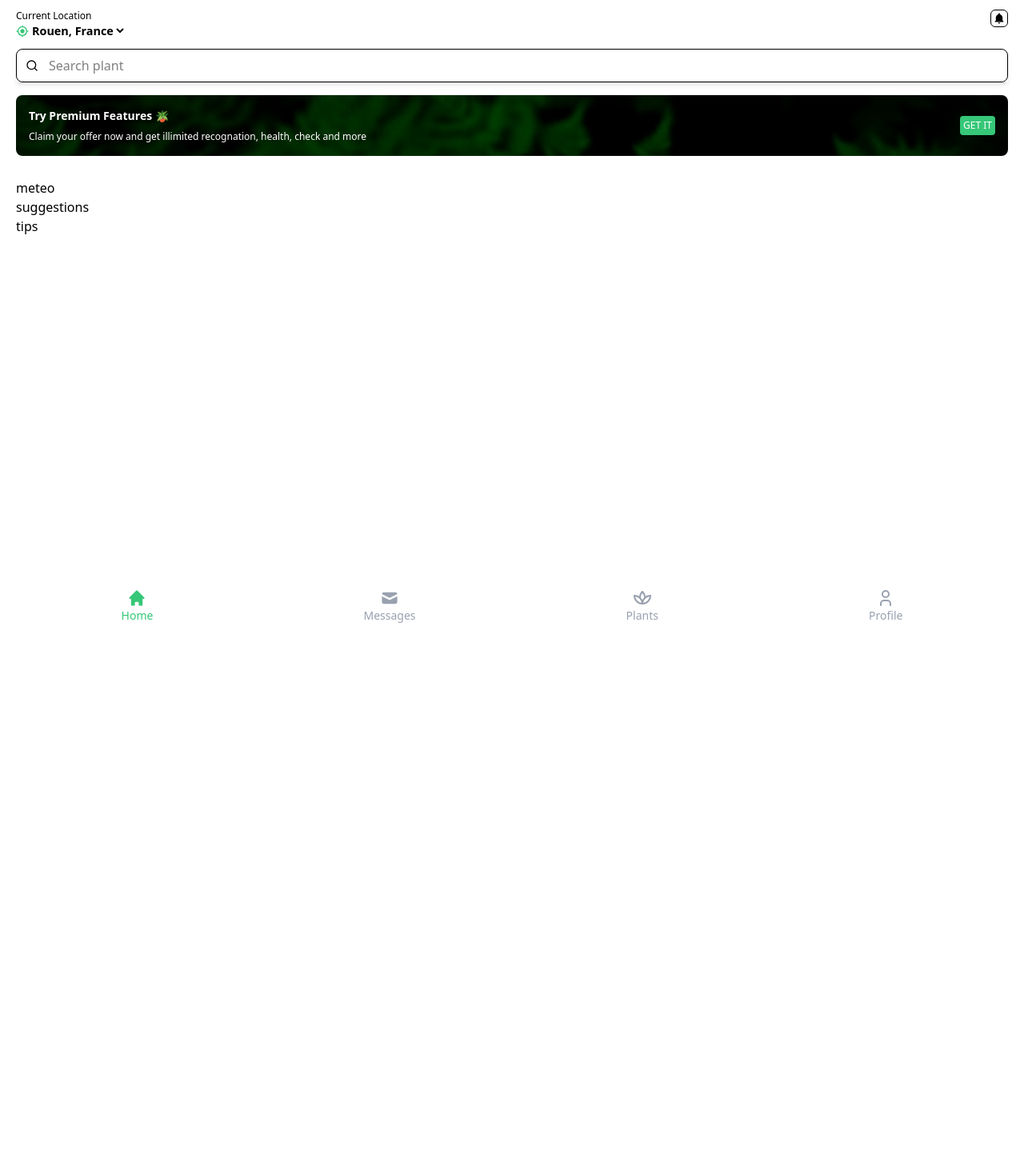
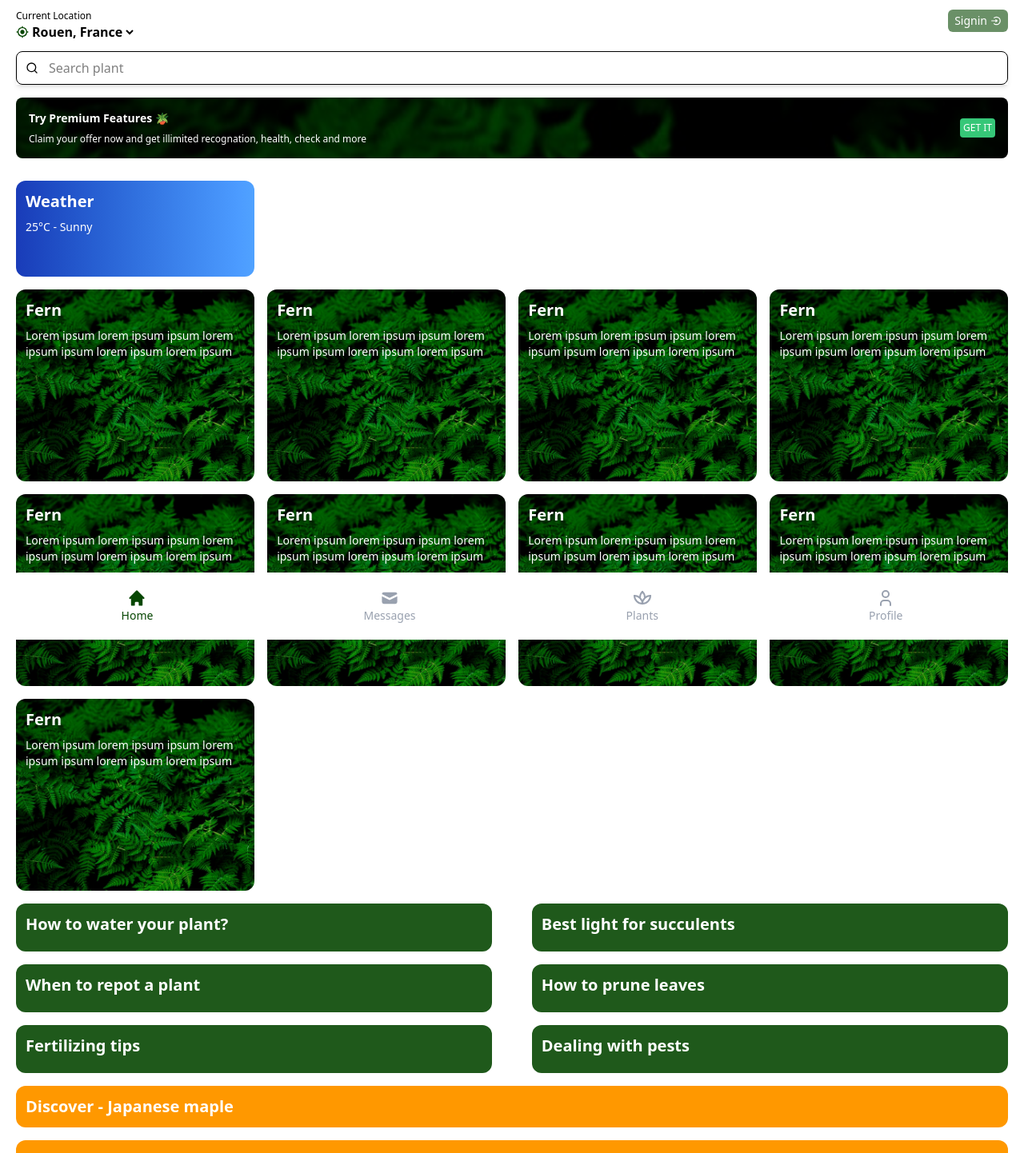
Before and after one commit to kevincalixte/ai-garden, a Next.js app: page / in a window 1280 px wide. Shown: the top 1442 px of the page at 80% size. Before the commit the page ends 1023 px from the top, so only its background shows below. Built offline with nearby package versions, Linux system fonts and the light colour scheme.

Commit message:
Ajout des cards

```diff
--- /dev/null
+++ b/app/Card/Card.tsx
@@ -0,0 +1,46 @@
+import React from "react";
+
+type CardProps = {
+  type?: "meteo" | "plant" | "tip" | "suggestion" | "room";
+  title?: string;
+  text?: string;
+  img?: string;
+};
+
+const Card = ({ type = "plant", title, text, img }: CardProps) => {
+  const cardStyles = {
+    meteo: {
+      style: "h-20 md:w-[32%] md:h-25 lg:w-[24%] lg:h-30 bg-gradient-to-l from-blue-400 to-blue-800",
+    },
+    plant: {
+      style: "h-30 md:w-[32%] md:h-50 lg:w-[24%] lg:h-60",
+    },
+    tip: {
+      style: "max-h-25 w-[48%] bg-[#074703]/90",
+    },
+    suggestion: {
+      style: "h-13 w-full bg-[#FF9800]",
+    },
+    room: {
+      style: "h-20 bg-black/80",
+    },
+  };
+
+  const currentStyle = cardStyles[type];
+  const baseStyle= img ? "bg-gray-100 bg-cover bg-no-repeat w-full" : "";
+
+  return (
+    <div
+      className={`
+        ${baseStyle} rounded-xl text-white mt-4 ${currentStyle.style}`}
+      style={img ? { backgroundImage: `url(/assets/img${img})` } : undefined}
+    >
+      <div className="flex flex-col justify-center p-3">
+        {title && <h2 className="text-xl font-semibold mb-2 line-clamp-2">{title}</h2>}
+        {text && <p className="text-sm line-clamp-3">{text}</p>}
+      </div>
+    </div>
+  );
+};
+
+export default Card;
--- a/app/Content/Content.tsx
+++ b/app/Content/Content.tsx
@@ -8,7 +8,7 @@ type ContentProps = {
 
 const Content = ({ type, searchQuery }: ContentProps) => {
   return (
-    <div className="w-full min-h-screen mt-7">
+    <div className="w-full min-h-screen mt-7 mb-30">
       {searchQuery ? (
         <div>Résultats de recherche pour : {searchQuery}</div>
       ) : (
--- a/app/Home/Home.tsx
+++ b/app/Home/Home.tsx
@@ -1,11 +1,44 @@
 import React from "react";
+import Card from "../Card/Card";
 
 const Home = () => {
   return (
     <>
-      <div>meteo</div>
-      <div>suggestions</div>
-      <div>tips</div>
+     <Card type="meteo" title="Weather" text="25°C - Sunny" />
+
+     <div className="flex flex-wrap justify-between">
+      <Card type="plant" title="Fern" text="Lorem ipsum lorem ipsum ipsum lorem ipsum ipsum lorem ipsum lorem ipsum" img="/background/ad-1.png" />
+      <Card type="plant" title="Fern" text="Lorem ipsum lorem ipsum ipsum lorem ipsum ipsum lorem ipsum lorem ipsum" img="/background/ad-1.png" />
+      <Card type="plant" title="Fern" text="Lorem ipsum lorem ipsum ipsum lorem ipsum ipsum lorem ipsum lorem ipsum" img="/background/ad-1.png" />
+      <Card type="plant" title="Fern" text="Lorem ipsum lorem ipsum ipsum lorem ipsum ipsum lorem ipsum lorem ipsum" img="/background/ad-1.png" />
+      <Card type="plant" title="Fern" text="Lorem ipsum lorem ipsum ipsum lorem ipsum ipsum lorem ipsum lorem ipsum" img="/background/ad-1.png" />
+      <Card type="plant" title="Fern" text="Lorem ipsum lorem ipsum ipsum lorem ipsum ipsum lorem ipsum lorem ipsum" img="/background/ad-1.png" />
+      <Card type="plant" title="Fern" text="Lorem ipsum lorem ipsum ipsum lorem ipsum ipsum lorem ipsum lorem ipsum" img="/background/ad-1.png" />
+      <Card type="plant" title="Fern" text="Lorem ipsum lorem ipsum ipsum lorem ipsum ipsum lorem ipsum lorem ipsum" img="/background/ad-1.png" />
+      <Card type="plant" title="Fern" text="Lorem ipsum lorem ipsum ipsum lorem ipsum ipsum lorem ipsum lorem ipsum" img="/background/ad-1.png" />
+     </div>
+
+     <div className="flex flex-wrap justify-between">
+      <Card type="tip" title="How to water your plant?" />
+      <Card type="tip" title="Best light for succulents" />
+      <Card type="tip" title="When to repot a plant" />
+      <Card type="tip" title="How to prune leaves" />
+      <Card type="tip" title="Fertilizing tips" />
+      <Card type="tip" title="Dealing with pests" />
+     </div>
+
+     <div className="flex flex-wrap justify-between">
+      <Card type="suggestion" title="Discover - Japanese maple"/>
+      <Card type="suggestion" title="Discover - Japanese maple"/>
+      <Card type="suggestion" title="Discover - Japanese maple"/>
+     </div>
+
+     <div className="flex flex-wrap justify-between">
+      <Card type="room" title="#bugs problems" text="4 people in" />
+      <Card type="room" title="#can someone help me?" text="1 people in"/>
+      <Card type="room" title="#hi everyone! " text="53 people in" />
+     </div>
+
     </>
   );
 };
--- a/app/Menu/Menu.tsx
+++ b/app/Menu/Menu.tsx
@@ -1,6 +1,6 @@
 "use client";
 import React from "react";
-import { HiHeart, HiHome, HiMail } from "react-icons/hi";
+import { HiHome, HiMail } from "react-icons/hi";
 import { TbPlant2, TbUser } from "react-icons/tb";
 
 type MenuProps = {
@@ -22,28 +22,28 @@ const Menu = ({ active, setActive, setSearch }: MenuProps) => {
     [&_span]:text-sm [&_div]:flex [&_div]:flex-col [&_div]:items-center"
     >
       <div
-        className={active === "home" ? "text-[#36C778]" : "text-gray-400"}
+        className={active === "home" ? "text-[#074703]" : "text-gray-400"}
         onClick={() => handleMenuClick("home")}
       >
         <HiHome />
         <span>Home</span>
       </div>
       <div
-        className={active === "messages" ? "text-[#36C778]" : "text-gray-400"}
+        className={active === "messages" ? "text-[#074703]" : "text-gray-400"}
         onClick={() => handleMenuClick("messages")}
       >
         <HiMail />
         <span>Messages</span>
       </div>
       <div
-        className={active === "plants" ? "text-[#36C778]" : "text-gray-400"}
+        className={active === "plants" ? "text-[#074703]" : "text-gray-400"}
         onClick={() => handleMenuClick("plants")}
       >
         <TbPlant2 />
         <span>Plants</span>
       </div>
       <div
-        className={active === "profile" ? "text-[#36C778]" : "text-gray-400"}
+        className={active === "profile" ? "text-[#074703]" : "text-gray-400"}
         onClick={() => handleMenuClick("profile")}
       >
         <TbUser />
--- a/app/Nav/Nav.tsx
+++ b/app/Nav/Nav.tsx
@@ -1,6 +1,6 @@
 import React from "react";
+import {  BiLogInCircle } from "react-icons/bi";
 import { FiSearch } from "react-icons/fi";
-import { IoMdNotifications } from "react-icons/io";
 import { MdGpsFixed, MdGpsNotFixed } from "react-icons/md";
 
 type NavProps = {
@@ -10,17 +10,19 @@ type NavProps = {
 const Nav = ({ location, setSearch }: NavProps) => {
   return (
     <nav className="flex flex-col pt-3">
+
       <div className="flex items-start justify-between">
+
         <span className="flex flex-col items-start">
           <span className="text-xs">Current Location</span>
           <span className="flex items-center">
-            <span className="text-[#36C778]">
+            <span className="text-[#074703]">
               {location ? <MdGpsFixed /> : <MdGpsNotFixed />}
             </span>
             <select
               name="location"
               id="location"
-              className="outline-none text-[0.9rem] font-semibold"
+              className="outline-none font-semibold"
             >
               <option value="Select your location">
                 {location ? location : "Select your location"}
@@ -28,8 +30,10 @@ const Nav = ({ location, setSearch }: NavProps) => {
             </select>
           </span>
         </span>
-        <span className="border rounded-md p-0.5">
-          <IoMdNotifications />
+
+        <span className="flex items-center text-sm text-white bg-[#074703]/60 px-2 py-1 rounded-md">
+          <span className="mr-1">Signin</span>
+          <BiLogInCircle/>
         </span>
       </div>
 
--- a/app/page.tsx
+++ b/app/page.tsx
@@ -8,7 +8,6 @@ import Menu from "./Menu/Menu";
 export default function Home() {
   const [active, setActive] = useState("home");
   const [search, setSearch] = useState("");
-  const [notifications, setNotifications] = useState("");
   const [messages, setMessages] = useState("");
   return (
     <>
```
